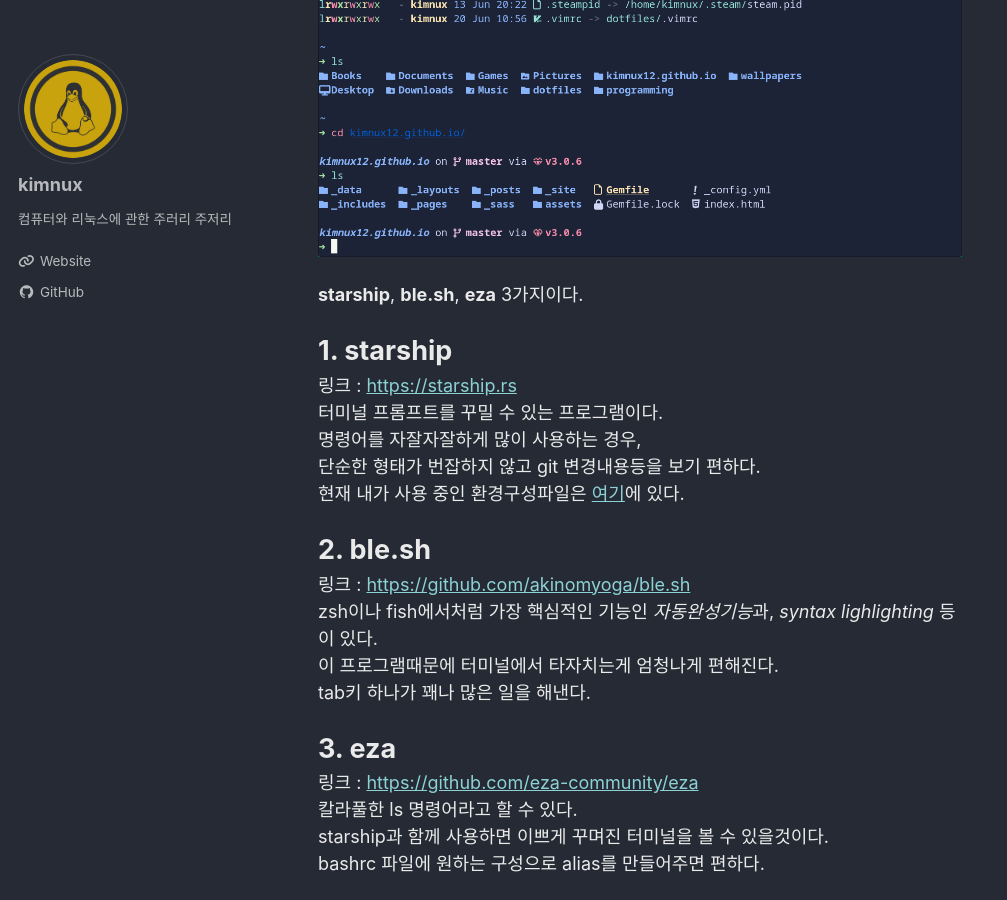
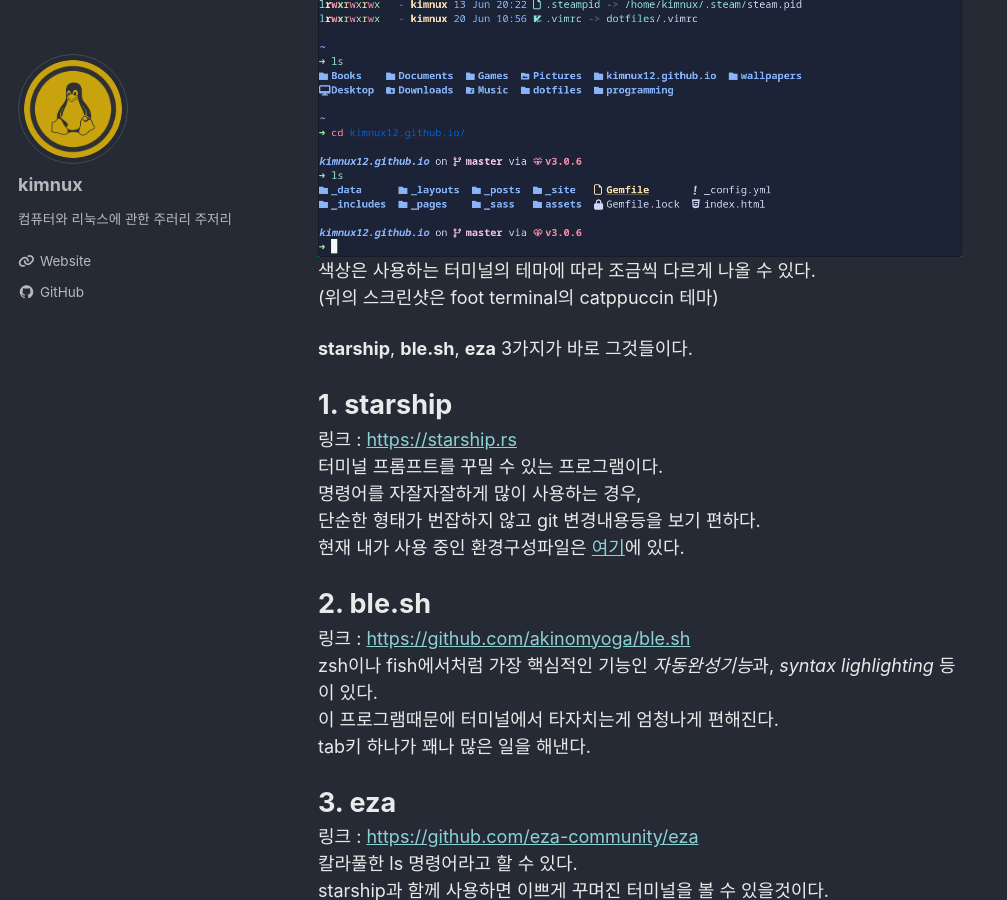
Before and after one commit to kimnux12/kimnux12.github.io, a Jekyll site: the page built from _posts/2024-06-26-bash-blesh-starship.md, in a window 1280 px wide and 900 px high, scrolled down 947 px. Shown: the whole window, without its empty margins (0-1007 px from the left). Built offline with Jekyll 4.4.1, drawn with Linux system fonts in a browser that asks for light colours; cached includes are drawn as plain includes.

Commit message:
2024-06-26, 16:00

```diff
--- a/_posts/2024-06-26-bash-blesh-starship.md
+++ b/_posts/2024-06-26-bash-blesh-starship.md
@@ -22,8 +22,10 @@
 편리함과 알록달록 이쁘기도 해서 현재 bash에서 사용중인 조합을 적어볼까한다.
 
 ![screenshot](/assets/images/2024-06-26-124531_hyprshot.png)
+색상은 사용하는 터미널의 테마에 따라 조금씩 다르게 나올 수 있다.
+(위의 스크린샷은 foot terminal의 catppuccin 테마)
 
-**starship**, **ble.sh**, **eza** 3가지이다.
+**starship**, **ble.sh**, **eza** 3가지가 바로 그것들이다.
 
 <b><span style="font-size:150%">1. starship</span></b>
 링크 : <https://starship.rs>
```
